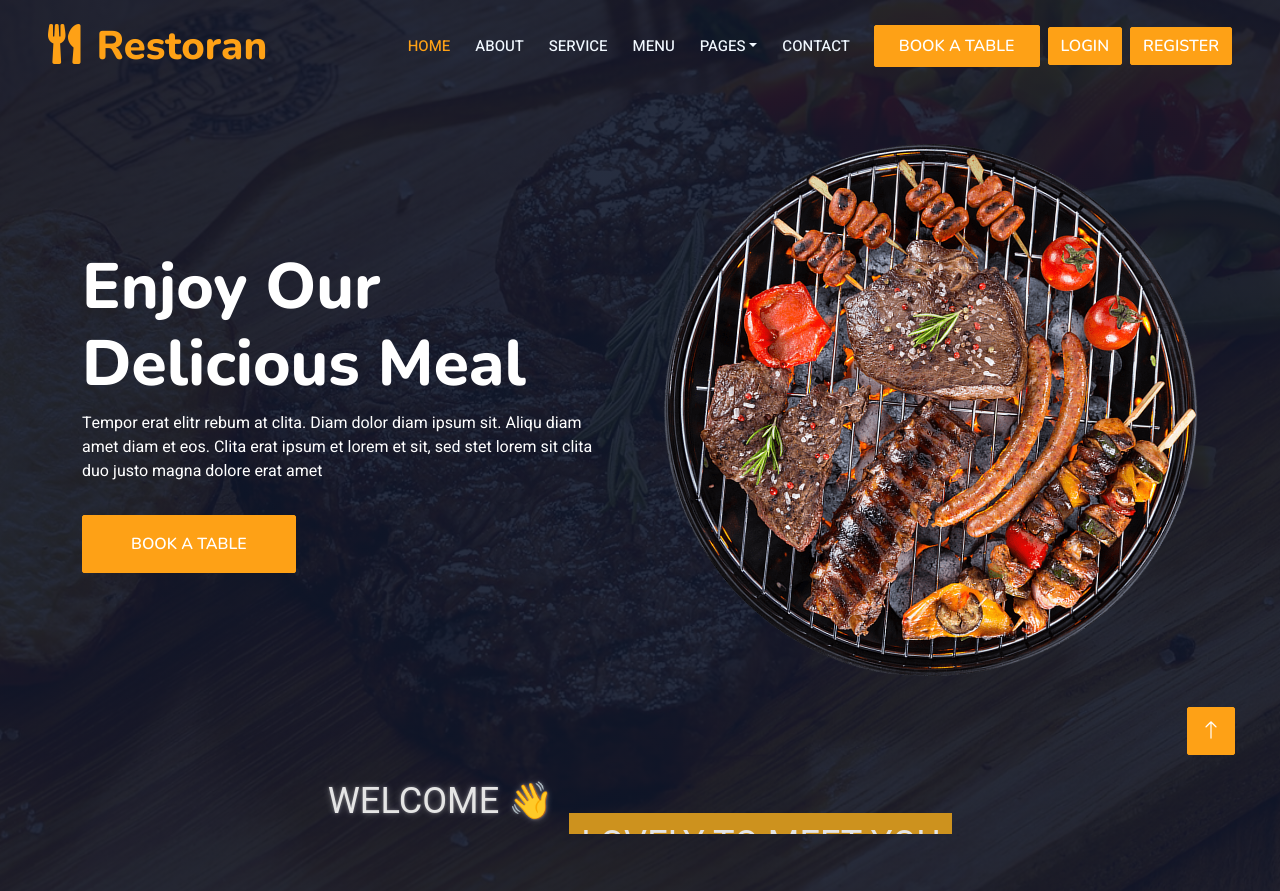
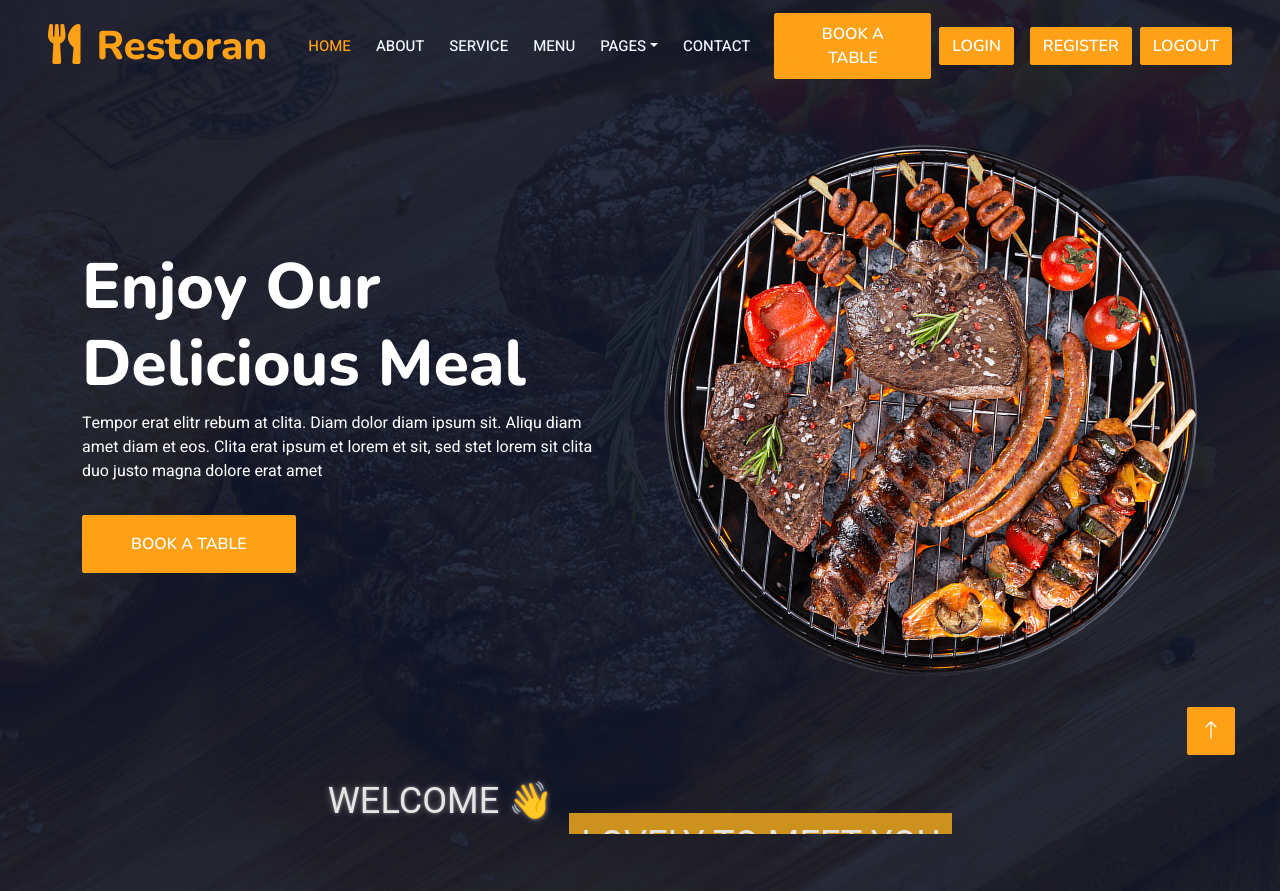
Before and after one commit to saifhosari/Restaurent-booking-system, a Django app: page /restaurent/ in a window 1280 px wide. Shown: the top 891 px of the page. Run offline with Django 4.2, Linux system fonts and the light colour scheme; a user stored in the database is signed in; some libraries are stand-ins or nearby versions.

Commit message:
logout in progress

```diff
--- a/authentication/models.py
+++ b/authentication/models.py
@@ -1,9 +1,8 @@
 from django.db import models
+from django.contrib.auth.models import User
+
 
 # Create your models here.
-
-from django.contrib.auth.models import User
-
 class Profile(models.Model):
     user = models.OneToOneField(User, on_delete=models.CASCADE)
     confirm_password = models.TextField(max_length=500, blank=True)
@@ -17,6 +16,7 @@ class Guest(models.Model):
     def __str__(self):
         return self.guest_name
 
+
 class Table(models.Model):
     profile = models.OneToOneField(Profile, on_delete=models.CASCADE)
     table = models.ManyToManyField(Guest)
--- a/authentication/urls.py
+++ b/authentication/urls.py
@@ -4,5 +4,6 @@ from . import views
 
 urlpatterns = [
     path('/register', views.register, name='register'),
-    path('/login', views.login_user, name='login_user')
+    path('/login', views.login_user, name='login_user'),
+    path('/logout', views.login_user, name='logout_user')
 ]
--- a/restaurent_app/templates/base.html
+++ b/restaurent_app/templates/base.html
@@ -63,9 +63,14 @@
                 <button type="button" class="btn btn-primary mx-2" data-toggle="modal" data-target="#exampleModal" id="login_modal">
                     Login
                   </button>
-                  <button type="button" class="btn btn-primary" data-toggle="modal" data-target="#exampleModal1" id="register_modal">
+                  <button type="button" class="btn btn-primary mx-2" data-toggle="modal" data-target="#exampleModal1" id="register_modal">
                     Register
                   </button>
+                  {% if not request.user.is_anonymous %}
+                  <a href="{% url 'logout_user' %}" class="btn btn-primary">
+                   Logout
+                  </a>
+                  {% endif %}
                   </div>
         </nav>
 
--- a/restaurent_app/templates/index.html
+++ b/restaurent_app/templates/index.html
@@ -106,16 +106,16 @@
         </div>
     </div>
 
-    {% if not request.user.is_anonymous %}
+
     <main class="container welcome_container">
         <p id="welcome">Welcome 👋 </p>
         <section class="animation">
-          <div class="first"><div>{{ request.user }}</div></div>
+          <div class="first"><div>{% if not request.user.is_anonymous %} {{ request.user }} {% else%} Guest {% endif %} </div></div>
           <div class="second"><div>Lovely to meet you</div></div>
           <div class="third"><div>Book a table?</div></div>
         </section>
       </main>
-      {% endif %}
+
 </div>
 
 
```
Also changed, not shown: authentication/views.py (+13 -2 lines).
